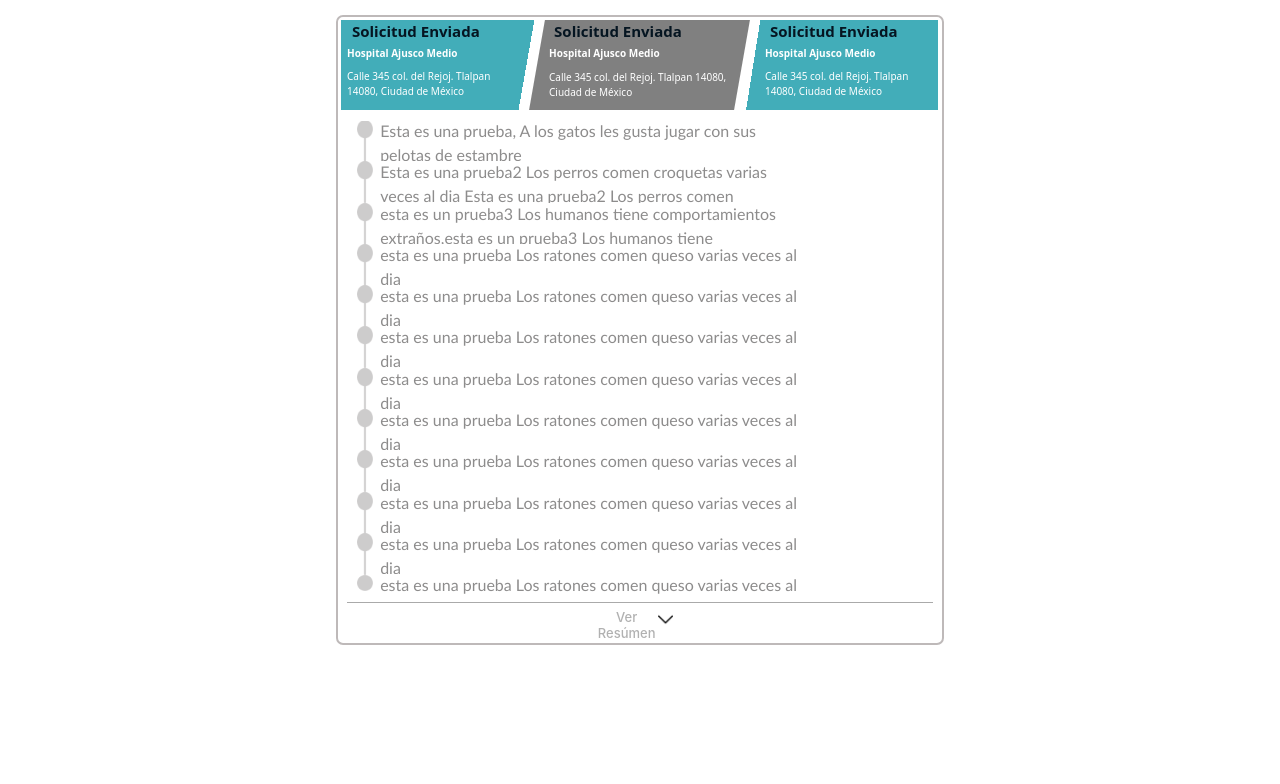
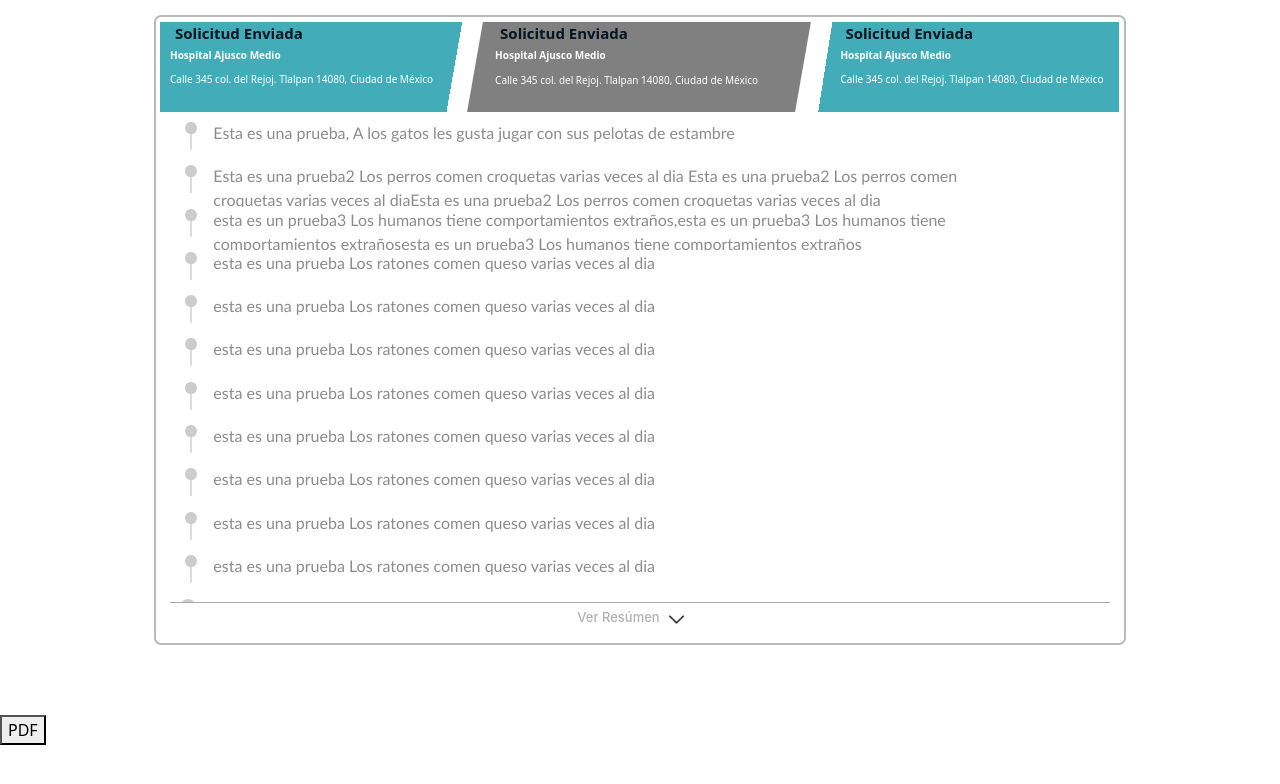
Before and after one commit to Demi321/SaludVista, a plain HTML site: page Proceso.html in a window 1280 px wide. Both pictures are taken after a click on the picture 665 px from the left and 138 px from the top of the page. Drawn offline with nearby package versions, Linux system fonts and the light colour scheme.

Commit message:
avance 6

```diff
--- a/Proceso.html
+++ b/Proceso.html
@@ -11,7 +11,24 @@
 </head>
 <body>
 
-         <div class="contenedorGeneral">
+
+
+
+
+
+
+
+
+
+
+
+
+
+
+
+
+
+         <div class="contenedorGeneral"  >
 
             <div class="subContenedor" id="subContainer">
 
@@ -64,8 +81,19 @@
         </div>
 
 
+
+
+
+
+
+    <button id="bPdf" onclick="pdf()">PDF</button>
+
+    <div class="container  mt-4" style="height: 40px;">
+
+    </div>
         <script src="https://cdn.jsdelivr.net/npm/bootstrap@5.0.1/dist/js/bootstrap.bundle.min.js" integrity="sha384-gtEjrD/SeCtmISkJkNUaaKMoLD0//ElJ19smozuHV6z3Iehds+3Ulb9Bn9Plx0x4" crossorigin="anonymous"></script>
         <script src="recursos/javaScript/codigoP.js"></script>
+        <script type="text/javascript" src="https://raw.githack.com/eKoopmans/html2pdf/master/dist/html2pdf.bundle.js"></script>
 
         <script>
             var parrafos=["Esta es una prueba, A los gatos les gusta jugar con sus pelotas de estambre",
@@ -81,6 +109,17 @@
             "esta es una prueba Los ratones comen queso varias veces al dia",
             "esta es una prueba Los ratones comen queso varias veces al dia"];
             addTimeLine("contResize","imgFlecha",parrafos);
+
+            function pdf(){
+
+            var contenedor=document.getElementById("subContainer");
+
+ //{pagebreak: { mode:'avoid-all',before:"#contResize"}}
+
+            html2pdf().set(  {filename:'Referencia_y_Contrareferencia.pdf'}).from(contenedor).save();
+            }
+
+
         </script>
 
 </body>
--- a/recursos/Css/DesignP.css
+++ b/recursos/Css/DesignP.css
@@ -5,7 +5,7 @@
     margin: auto;
 }
 .subContenedor{
-    width: 50%;
+    width: 80%;
     height: 25%;
     border: 2px solid rgb(190, 185, 185);
     margin: auto;
@@ -18,6 +18,7 @@
  width: 33%;
  height:90px ;
  background: linear-gradient(100deg,#42ADB9 90%,transparent 10%);
+ /*background-color: red;*/
  margin-left: .5%;
  margin-top: .5%;
  float: left;
@@ -184,33 +185,34 @@ padding-left: 5px;
     display: none;
     overflow: auto;
 }
+/*MODIFICADO */
 .contInfo{
     width: 90%;
     height: 9%;
-    margin-left: 1%;
-    margin-top: -2px;
     border: 1px solid transparent;
-
+    clear: both;
 
 }
 .contImg{
-    width: 3%;
+    width: 5%;
     height: 100%;
-   /* border: 1px solid blue;*/
+    /*border: 1px solid blue;*/
     float: left;
+
 }
 .contImg img{
-    width: 16px;
-    height: 42px;
-    margin-left: 20%;
+    width: 12px;
+    height: 28px;
+    margin-left: 32%;
 
 }
 .contParrafo{
-    width: 80%;
     height: 100%;
-   /* border: 1px solid blue;*/
+    /* border: 1px solid blue;*/
     margin-left: 5%;
     overflow: auto;
+
+   /* overflow: auto;*/
 
 
 }
@@ -219,6 +221,7 @@ padding-left: 5px;
      font-family: 'Gill Sans', 'Gill Sans MT', Calibri, 'Trebuchet MS', sans-serif;
      color: rgb(141, 140, 140);
  }
+ /*fin modifcado*/
  #ultimaPosicion{
     width: 16px;
     height: 16px;
```
Also changed, not shown: Pacientes_alta/posicion.html (+15 -1 lines), VinculacionPersonal/vista_vinculacion.html (+26 -3 lines).
